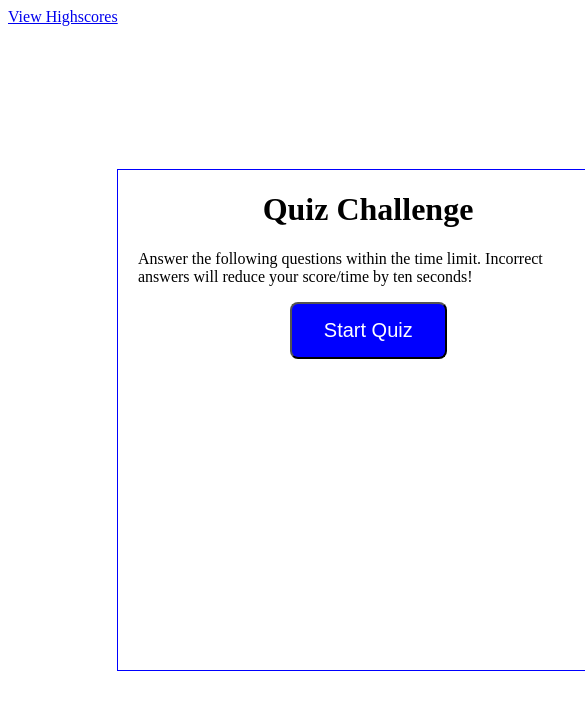
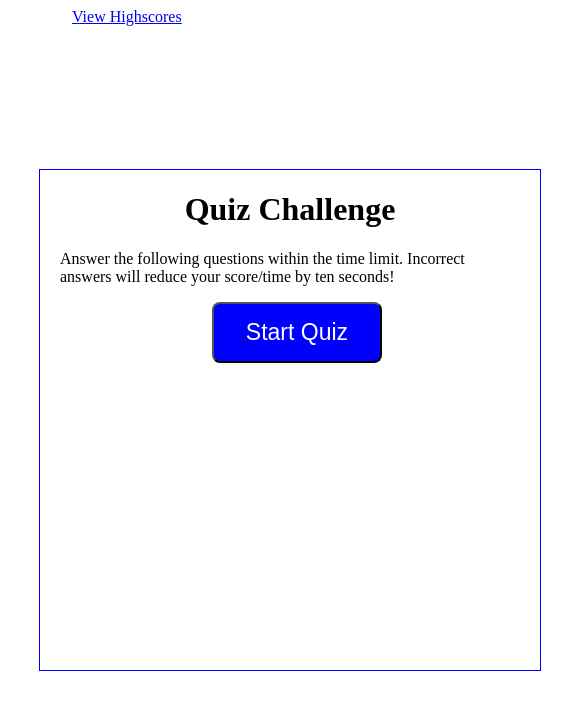
Before and after one commit to HozJr/TAH-Quiz-Challenge, a plain HTML site: page index.html in a window 390 px wide. Shown: the top 710 px of the page, 585 px wide, since content can reach past the window. Drawn offline with Linux system fonts and the light colour scheme.

Commit message:
media query

```diff
--- a/assets/style.css
+++ b/assets/style.css
@@ -10,7 +10,7 @@
     background-color: blue;
     margin-left: 33%;
     padding: 15px 32px;
-    font-size: 20px;
+    font-size: 23px;
     color: white;
 }
 #questionsDiv {
@@ -77,3 +77,44 @@ li {
     margin-top: 20px;
     border-top: 1px solid lightgray;
 }
+
+        /* Start media queries */
+
+        /* A Media Query max-width: 786px */
+        @media screen and (max-width: 786px) {
+            /* Resized content to fit 786px  */
+                body {
+                    max-width: 786px;
+                }
+            /* Resized main-content to fit 786px  */
+            #mainbox {
+                position: absolute;
+                left: 20%;
+            }
+
+            a {
+                margin-left: 20%;
+            }
+                #goBack {
+
+                    position: relative;
+                    left: 55%;
+                }
+            }
+
+            /* A Media Query max-width: 640px */
+            @media screen and (max-width: 640px) {
+             /* Resized content to fit 640px  */
+             body {
+                    min-width: 640px;
+                }
+            /* Resized main-content to fit 640px  */
+            #mainbox {
+                position: absolute;
+                left: 10%;
+            }
+              a {
+                  margin-left: 10%;
+              }
+
+        }
```
